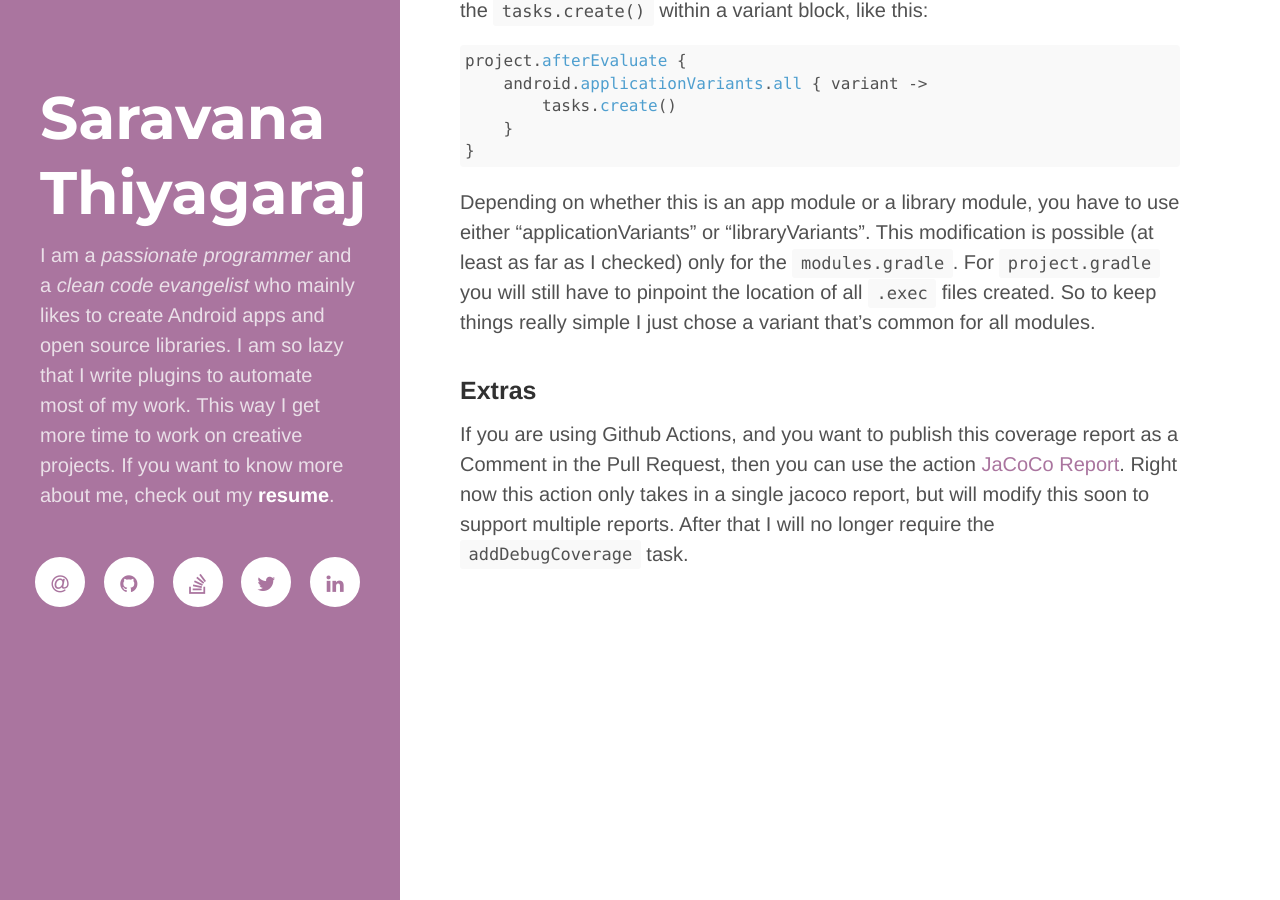
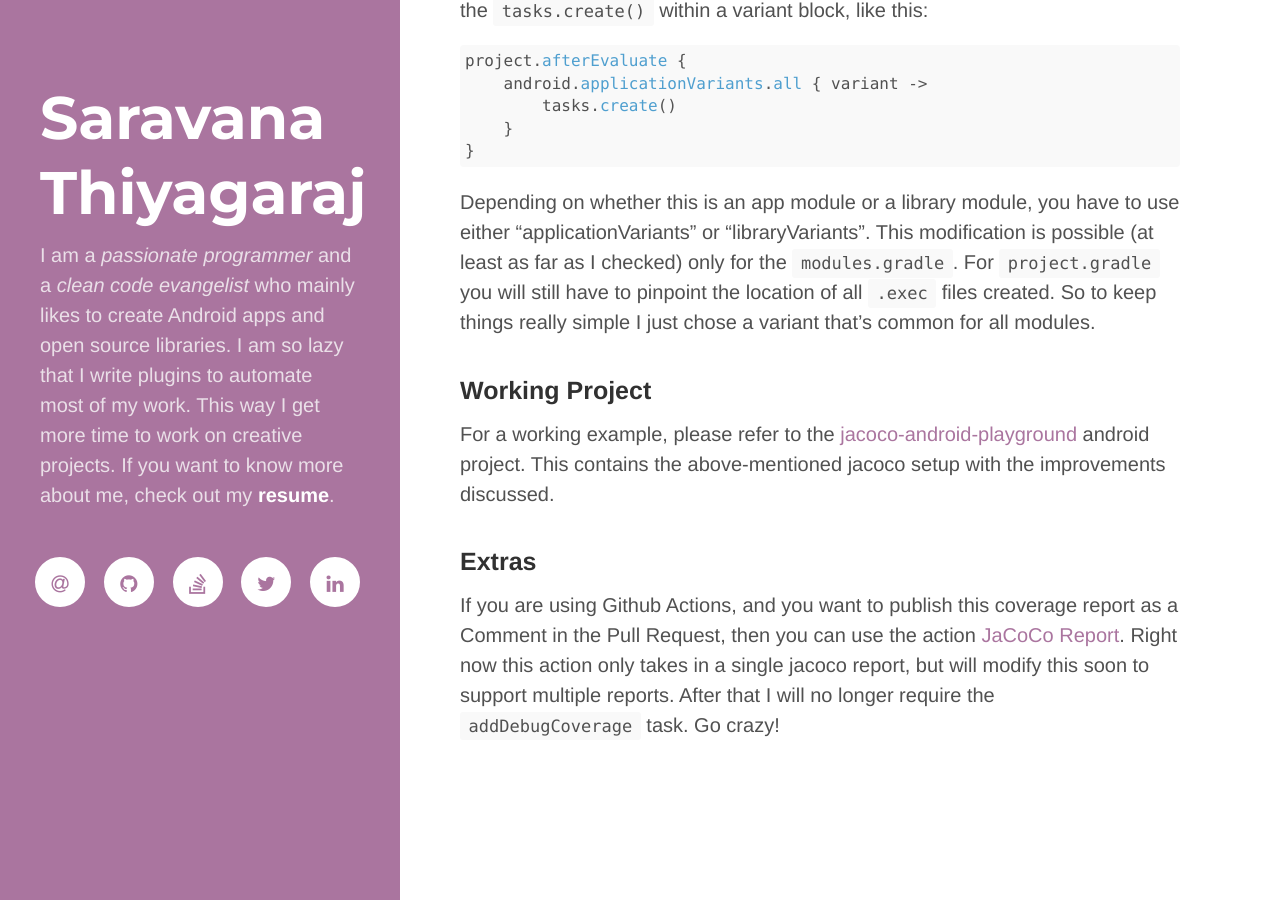
Before and after one commit to thsaravana/thsaravana.github.io, a Jekyll site: the page built from _posts/2021-08-16-jacoco-single-coverage-for-multi-module.md, in a window 1280 px wide and 900 px high, scrolled down 4645 px. Built offline with Jekyll 4.4.1, drawn with Linux system fonts in a browser that asks for light colours; nearby versions of some CDN libraries.

Commit message:
JaCoCo blog - Add link to working sample

```diff
--- a/_posts/2021-08-16-jacoco-single-coverage-for-multi-module.md
+++ b/_posts/2021-08-16-jacoco-single-coverage-for-multi-module.md
@@ -194,8 +194,12 @@ This modification is possible (at least as far as I checked) only for the `modul
 location of all `.exec` files created.
 So to keep things really simple I just chose a variant that's common for all modules.
 
+### Working Project
+For a working example, please refer to the [jacoco-android-playground](https://github.com/thsaravana/jacoco-android-playground)
+android project. This contains the above-mentioned jacoco setup with the improvements discussed.
+
 ### Extras
 If you are using Github Actions, and you want to publish this coverage report as a Comment in the Pull Request, then you
 can use the action [JaCoCo Report](https://github.com/marketplace/actions/jacoco-report). Right now this action only takes
 in a single jacoco report, but will modify this soon to support multiple reports. After that I will no longer require the
-`addDebugCoverage` task.
+`addDebugCoverage` task. Go crazy!
```
